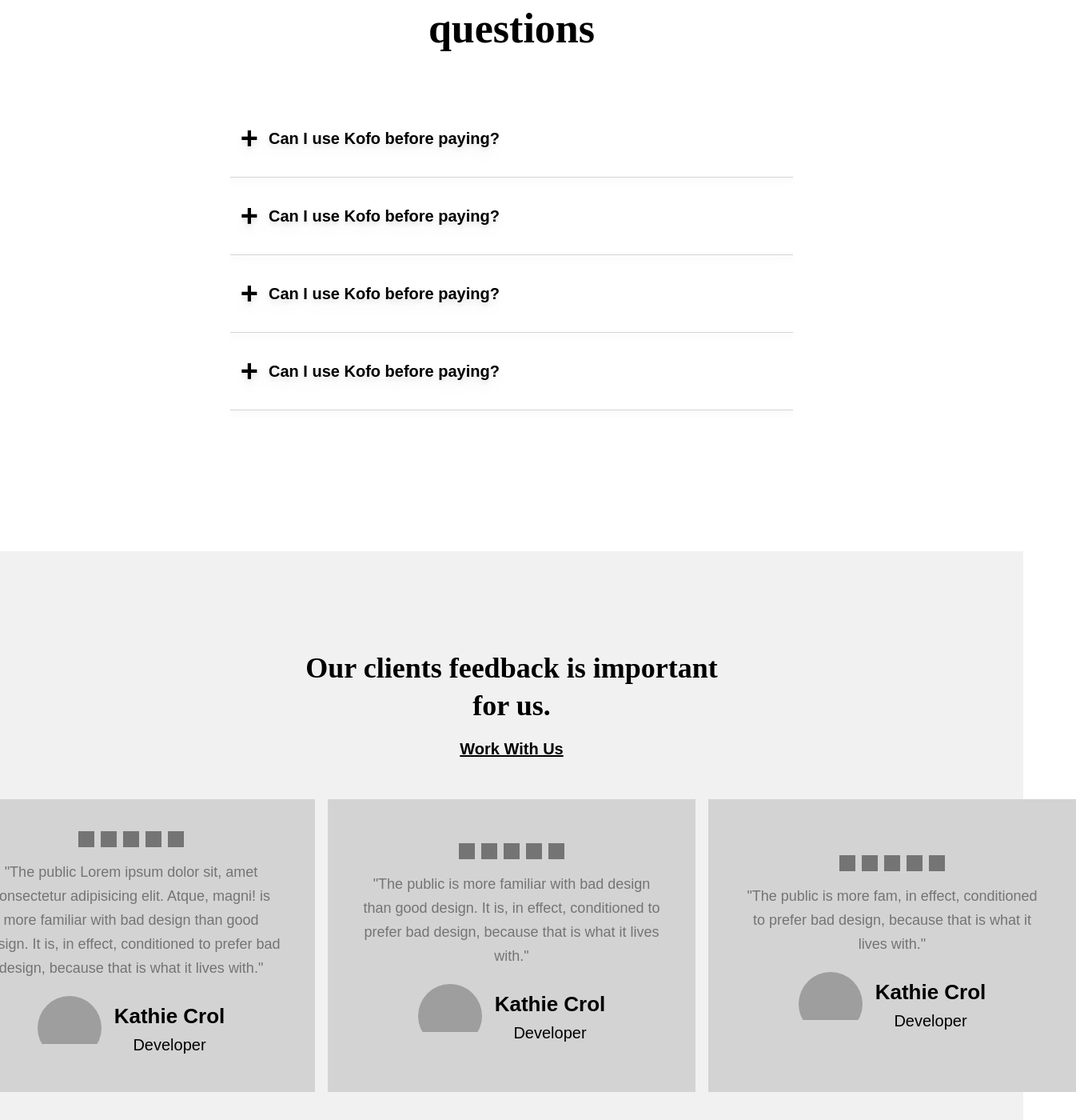
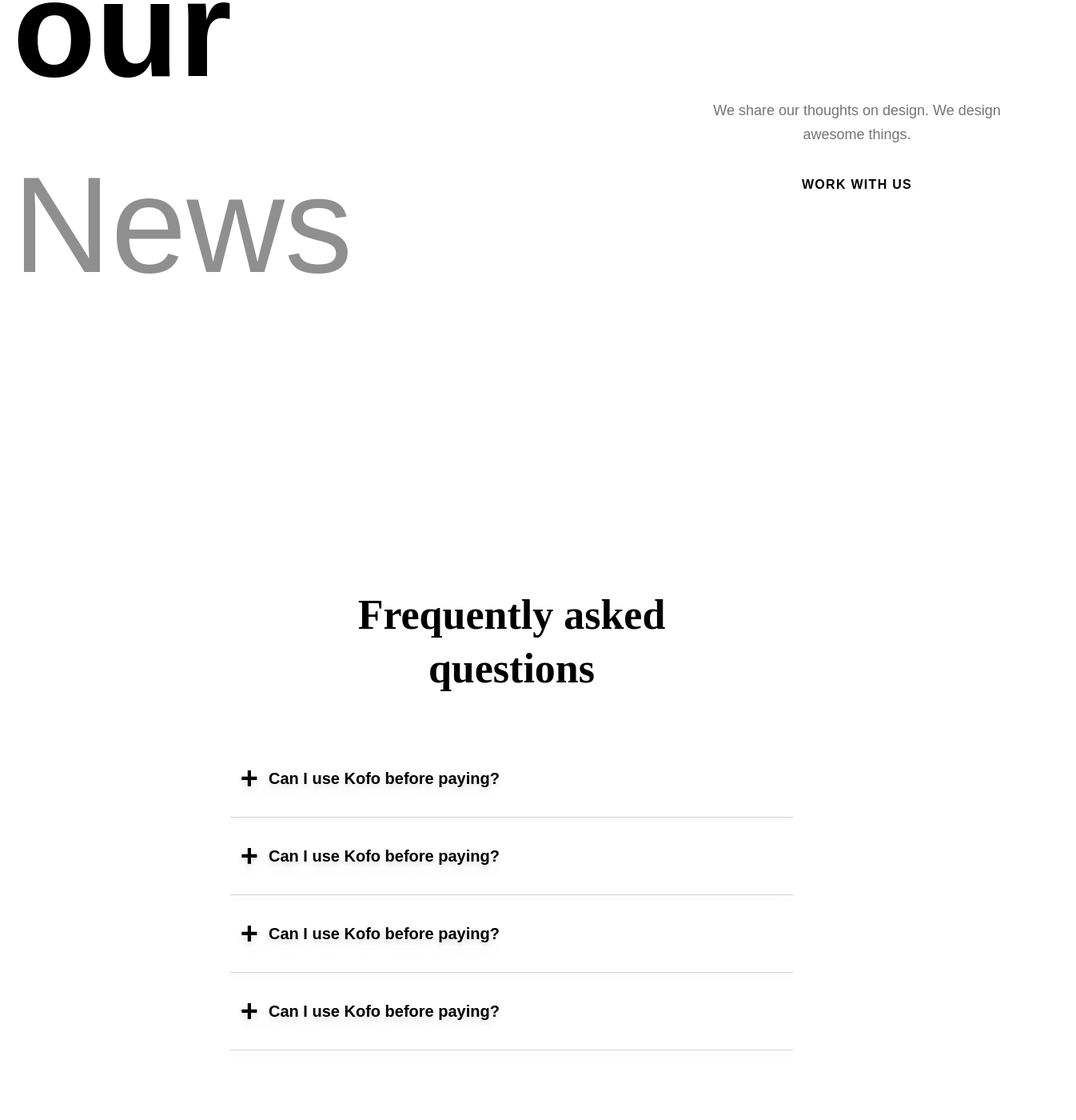
Before and after one commit to special-char/special-char, a Next.js app: page /development in a window 1280 px wide. Shown: the part 380-1780 px from the top of the page at 80% size, 1346 px wide, since content can reach past the window. Built offline with nearby package versions, Linux system fonts and the light colour scheme; grey boxes are pictures that could not be loaded.

Commit message:
dynemic issue in testimonial or made banner section

```diff
--- /dev/null
+++ b/app/development/Banner.tsx
@@ -0,0 +1,23 @@
+import React from 'react';
+import '@/styles/Banner.css';
+
+type Props = {};
+
+const Banner = (props: Props) => {
+  return (
+    <section className="banner">
+      <div className="banner__body">
+        <h1>our</h1>
+        <span className="text-neutral-200 sm:text-8xl md:text-8xl lg:text-8xl ">
+          News
+        </span>
+      </div>
+      <div className="banner__page">
+        <p>We share our thoughts on design. We design awesome things.</p>
+        <button className="btn btn--primary">Work With Us</button>
+      </div>
+    </section>
+  );
+};
+
+export default Banner;
--- a/app/development/page.tsx
+++ b/app/development/page.tsx
@@ -1,6 +1,8 @@
 import TitlePage from '@/ui/titlePage';
 import React from 'react';
+import Banner from './Banner';
 import Faq from './faq';
+
 import Testimonial from './testimonial';
 
 const Page = () => {
@@ -11,14 +13,12 @@ const Page = () => {
         desc="View Our Work
 "
       />
+      <Banner />
       <Faq
         title="We are blessed to work with leading brands."
         desc="View Our Work"
       />
-      <Testimonial
-        title="Our clients feedback is important for us."
-        desc="Work With Us"
-      />
+      {/* <Testimonial /> */}
     </>
   );
 };
--- a/app/development/testimonial.tsx
+++ b/app/development/testimonial.tsx
@@ -1,12 +1,9 @@
 import React from 'react';
 import '@/styles/testimonial.css';
 import clsx from 'clsx';
-import Rating from '@/ui/Rating';
 import TitlePage from '@/ui/titlePage';
-import ActionBar from '@/ui/ActionBar';
 
 type Props = {
-  className: any;
   id: any;
   description: string;
   star: any;
@@ -33,10 +30,12 @@ const Data1 = [
     id: 3,
     description:
       '"The public is more fam, in effect, conditioned to prefer bad design, because that is what it lives with."',
+    name: 'Company Name',
+    designation: 'Junior Designer at Facebook',
   },
 ];
 
-const Testimonial = ({ className, description, star }: Props) => {
+const Testimonial = ({ className, id, description, star }: Props) => {
   return (
     <section
       id={clsx('Testimonial', {
@@ -50,20 +49,10 @@ const Testimonial = ({ className, description, star }: Props) => {
 "
         className={''}
       />
-      <div className="testimonial__section">
-        {Data1.map((val) => (
-          <div
-            key={val.id}
-            className={clsx('testimonial__paragraph', {
-              [className]: !!className,
-            })}
-          >
-            <Rating rate={4} />
-            <p className="text-center">{val.description}</p>
-
-            <ActionBar />
-          </div>
-        ))}
+      <div key={id} className="">
+        {Data1.map((Testimonial1) => (
+          <Testimonial1 data1={Testimonial1} />
+        ))}{' '}
       </div>
     </section>
   );
--- /dev/null
+++ b/styles/Banner.css
@@ -0,0 +1,12 @@
+.banner {
+  @apply grid min-h-screen content-center items-center justify-center py-24 px-4 sm:px-sm-container md:py-44 md:px-6 lg:gap-24 lg:py-40 lg:px-container;
+  @media only screen and (min-width: 768px) {
+    grid-template-columns: 2fr 1fr;
+  }
+}
+.banner__body {
+  @apply grid;
+}
+.banner__page {
+  @apply grid justify-center pt-16 text-center;
+}
--- a/styles/testimonial.css
+++ b/styles/testimonial.css
@@ -1,4 +1,4 @@
-.testimonial {
+testimonial {
   @apply grid min-h-screen content-center items-center justify-center gap-4 bg-secondary3 py-12 px-4 md:px-6 lg:gap-12 lg:px-container;
 }
 .testimonial__section {
--- /dev/null
+++ b/ui/Testimonial1.tsx
@@ -0,0 +1,16 @@
+import React from 'react';
+import Rating from '@/ui/Rating';
+import '@/styles/testimonial.css';
+import ActionBar from './ActionBar';
+
+export default function Testimonial1({ data1 }) {
+  return (
+    <section className="Testimonial">
+      <div className="testimonial__paragraph">
+        <Rating rate={4} />
+        <p className="text-center">{data1.description}</p>
+        <ActionBar />
+      </div>
+    </section>
+  );
+}
```
